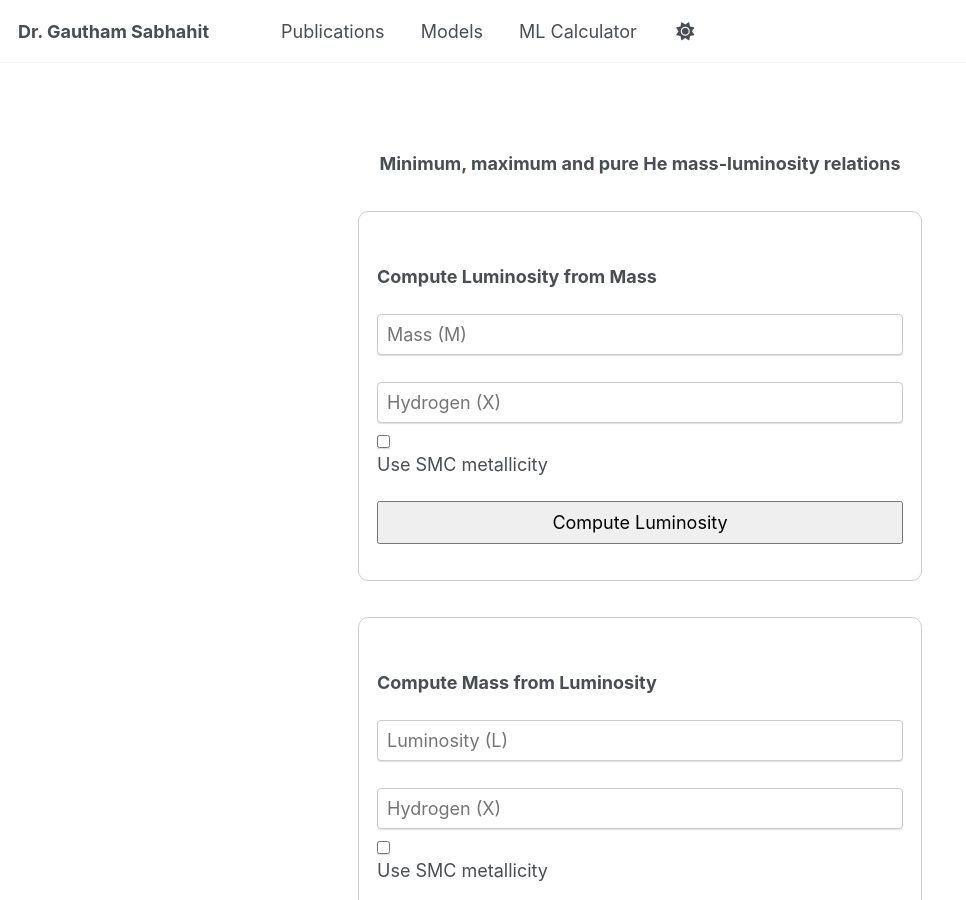
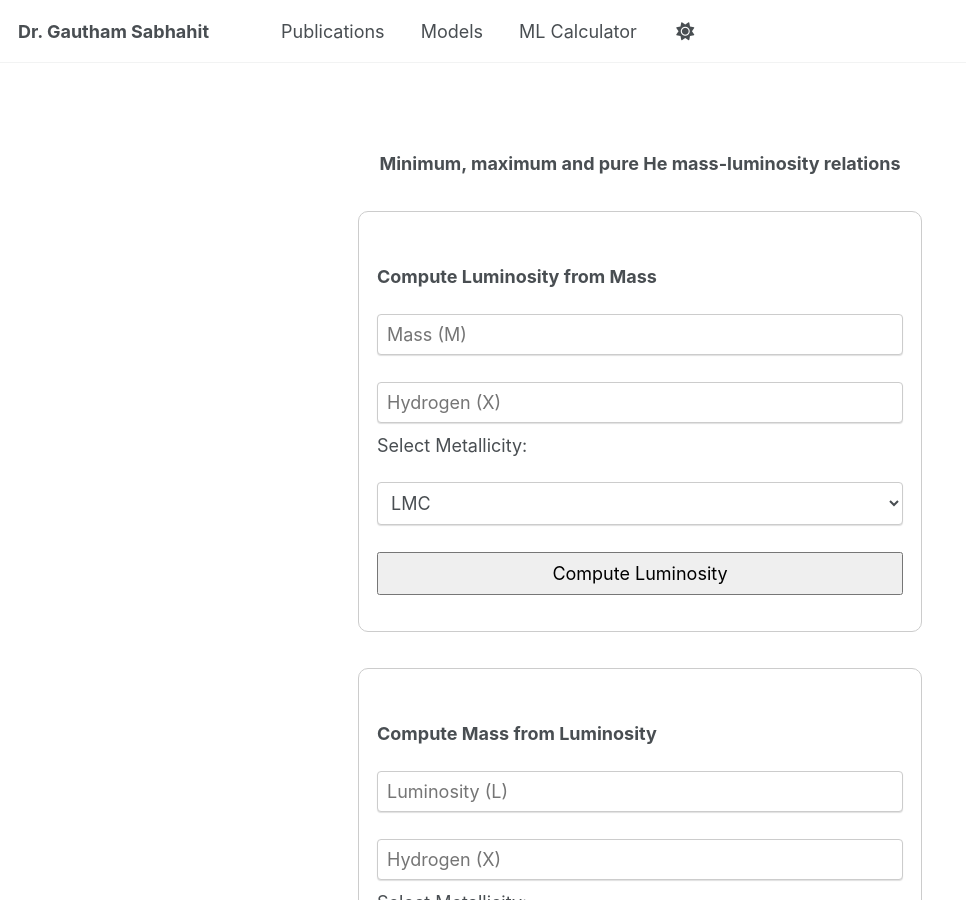
Before and after one commit to Mdot-com/mdot.com, a Jekyll site: the page built from ml-calculator.md, in a window 1280 px wide and 900 px high. Shown: the whole window, without its empty margins (0-966 px from the left). Built offline with Jekyll 4.4.1, drawn with Linux system fonts in a browser that asks for light colours.

Commit message:
Update ml-calculator.md

```diff
--- a/ml-calculator.md
+++ b/ml-calculator.md
@@ -16,7 +16,13 @@ nav_order: 3
     <h3>Compute Luminosity from Mass</h3>
     <input type="number" id="massInput" placeholder="Mass (M)" style="width: 100%; padding: 0.5rem; margin-top: 1rem;">
     <input type="number" id="hydrogenInput1" placeholder="Hydrogen (X)" style="width: 100%; padding: 0.5rem; margin-top: 1rem;">
-    <label><input type="checkbox" id="smcCheckbox1"> Use SMC metallicity</label>
+
+    <label for="smcDropdown1">Select Metallicity:</label>
+    <select id="smcDropdown1" style="width: 100%; padding: 0.5rem; margin-top: 1rem;">
+      <option value="false">LMC</option>
+      <option value="true">SMC</option>
+    </select>
+
     <button onclick="getLuminosity()" style="width: 100%; margin-top: 1rem; padding: 0.5rem;">Compute Luminosity</button>
     <p id="luminosityResult" style="margin-top: 1rem; font-weight: bold;"></p>
   </div>
@@ -26,7 +32,13 @@ nav_order: 3
     <h3>Compute Mass from Luminosity</h3>
     <input type="number" id="luminosityInput" placeholder="Luminosity (L)" style="width: 100%; padding: 0.5rem; margin-top: 1rem;">
     <input type="number" id="hydrogenInput2" placeholder="Hydrogen (X)" style="width: 100%; padding: 0.5rem; margin-top: 1rem;">
-    <label><input type="checkbox" id="smcCheckbox2"> Use SMC metallicity</label>
+
+    <label for="smcDropdown2">Select Metallicity:</label>
+    <select id="smcDropdown2" style="width: 100%; padding: 0.5rem; margin-top: 1rem;">
+      <option value="false">LMC</option>
+      <option value="true">SMC</option>
+    </select>
+
     <button onclick="getMass()" style="width: 100%; margin-top: 1rem; padding: 0.5rem;">Compute Mass</button>
     <p id="massResult" style="margin-top: 1rem; font-weight: bold;"></p>
   </div>
```
Also changed, not shown: other parts of ml-calculator.md (+2 -2 lines).
